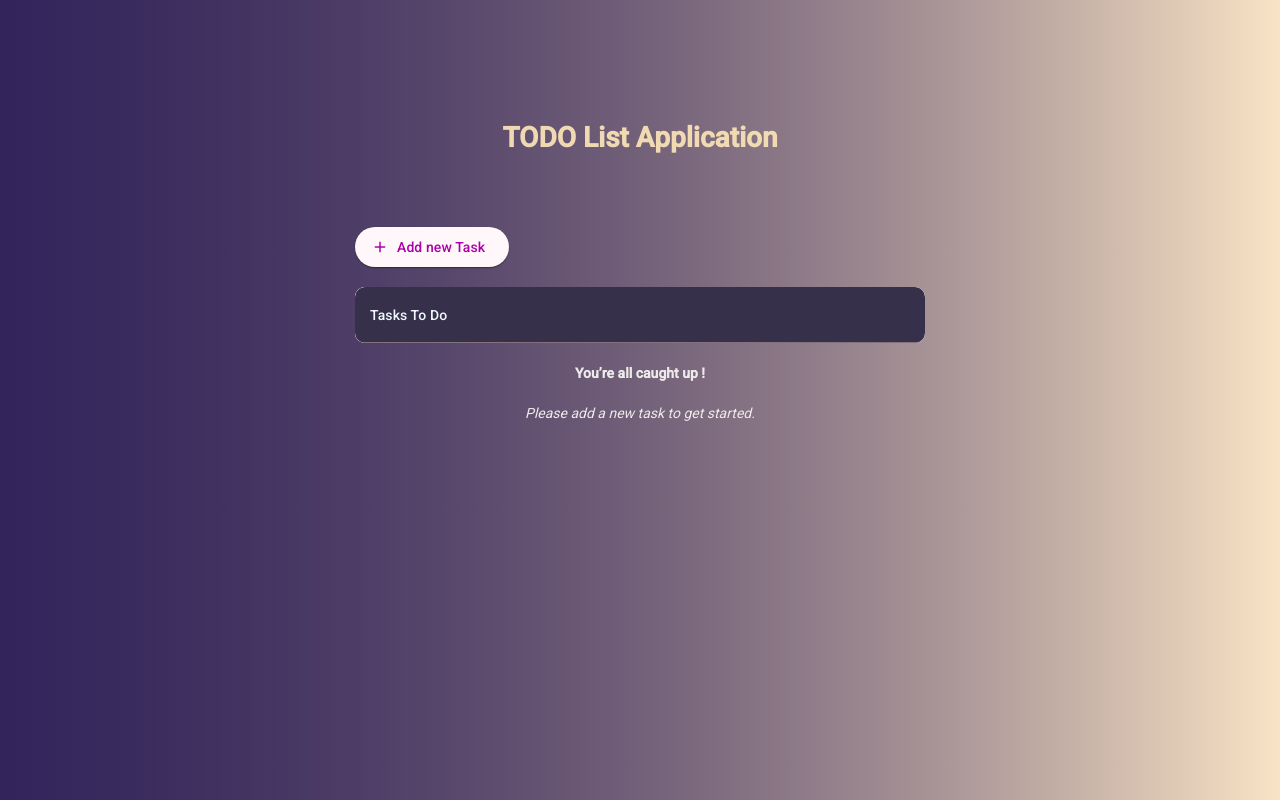
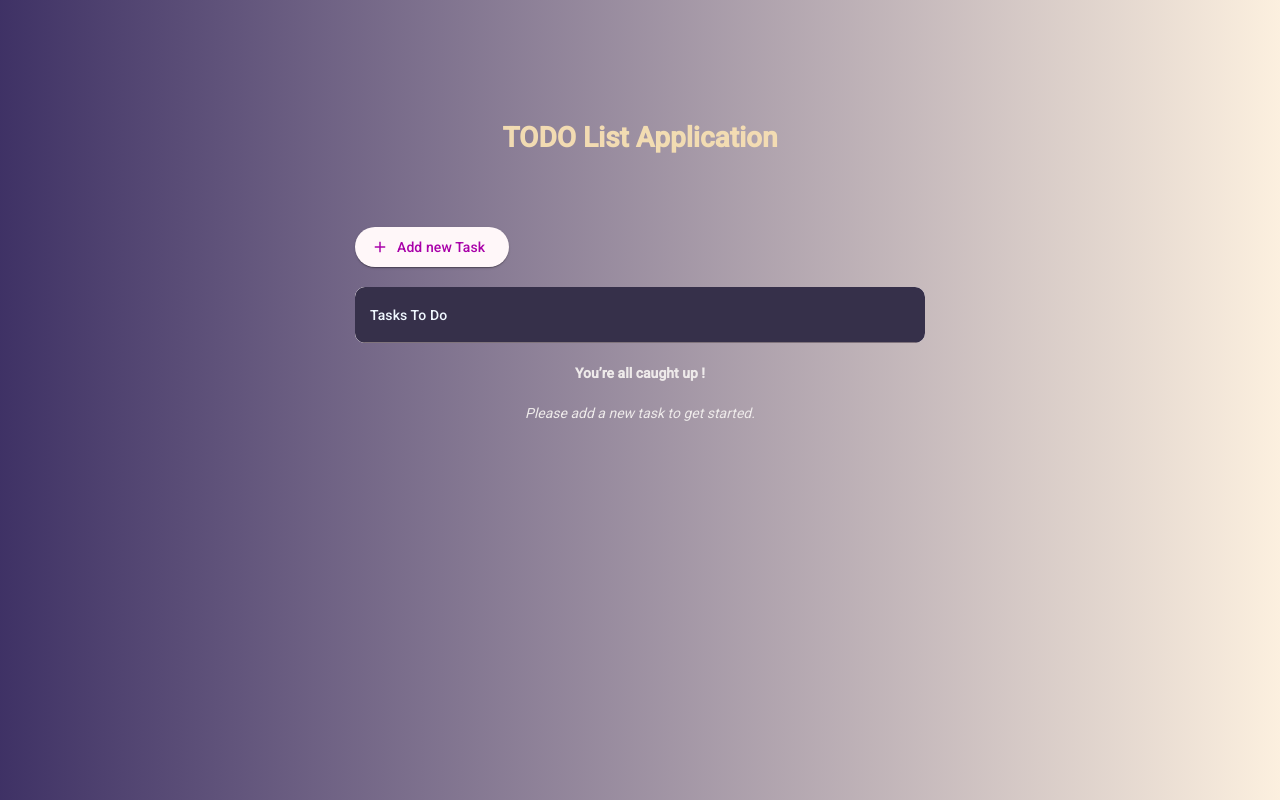
Before and after one commit to Raihan-Momtaz/TodoList, an Angular app in the folder todo-app/: page / in a window 1280 px wide. Built offline with nearby package versions, Linux system fonts and the light colour scheme; no server answers.

Commit message:
stle.scss file updated

```diff
--- a/todo-app/src/styles.scss
+++ b/todo-app/src/styles.scss
@@ -1,9 +1,3 @@
-
-// Include theming for Angular Material with `mat.theme()`.
-// This Sass mixin will define CSS variables that are used for styling Angular Material
-// components according to the Material 3 design spec.
-// Learn more about theming and how to use it for your application's
-// custom components at https://material.angular.dev/guide/theming
 @use '@angular/material' as mat;
 
 html {
@@ -18,30 +12,20 @@ html {
 }
 
 body {
-  // Default the application to a light color theme. This can be changed to
-  // `dark` to enable the dark color theme, or to `light dark` to defer to the
-  // user's system settings.
   color-scheme: light;
-
-  // Set a default background, font and text colors for the application using
-  // Angular Material's system-level CSS variables. Learn more about these
-  // variables at https://material.angular.dev/guide/system-variables
   background-color: var(--mat-sys-surface);
   color: var(--mat-sys-on-surface);
   font: var(--mat-sys-body-medium);
-
-  // Reset the user agent margin.
   margin: 0;
 }
-/* You can add global styles to this file, and also import other style files */
 
-html, body { height: 100%; }
-body { margin: 0; font-family: Roboto, "Helvetica Neue", sans-serif; }
-html,body{
-    height: 100%;
-    background: linear-gradient(to right, #32245bef, #efae5430);
+// Global styles
+html, body {
+  height: 100%;
 }
-body{
-    margin:0;
-    font-family: Roboto, sans-serif, Arial, Helvetica, sans-serif;
+
+body {
+  margin: 0;
+  font-family: Roboto, "Helvetica Neue", sans-serif, Arial, Helvetica, sans-serif;
+  background: linear-gradient(to right, #32245bef, #efae5430);
 }
```
